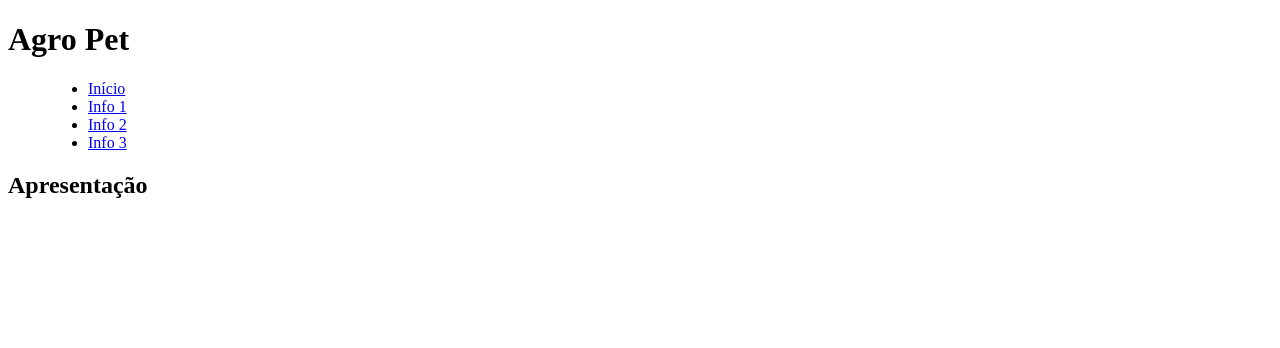
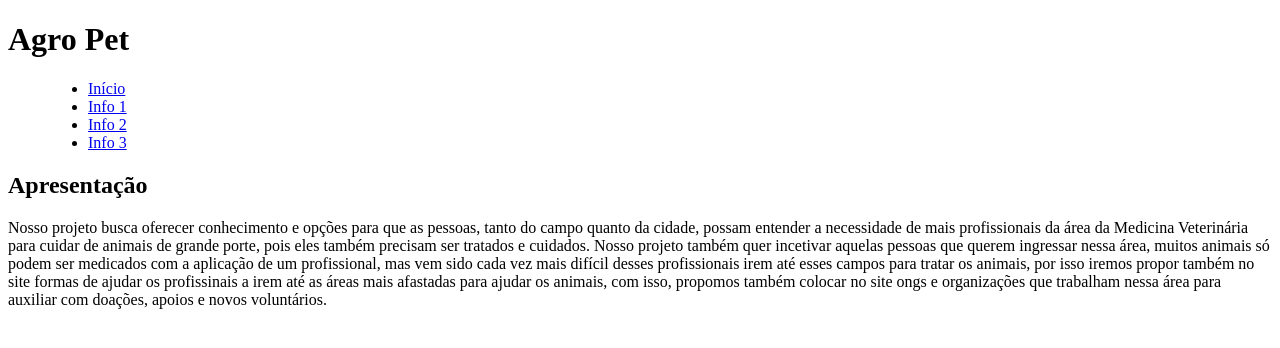
Before and after one commit to DaniIvanike/Agrinho, a plain HTML site: page index.html in a window 1280 px wide. Drawn offline with Linux system fonts and the light colour scheme.

Commit message:
apresentação

```diff
--- a/index.html
+++ b/index.html
@@ -24,6 +24,16 @@
    <section class="conteudo">
       <div class="apresentação">
            <h2>Apresentação</h2>
+           <p>Nosso projeto busca oferecer conhecimento e opções para que as pessoas, tanto do campo quanto da
+            cidade, possam entender a necessidade de mais profissionais da área da Medicina Veterinária para
+            cuidar de animais de grande porte, pois eles também precisam ser tratados e cuidados. Nosso projeto
+            também quer incetivar aquelas pessoas que querem ingressar nessa área, muitos animais só podem ser
+            medicados com a aplicação de um profissional, mas vem sido cada vez mais difícil desses profissionais
+            irem até esses campos para tratar os animais, por isso iremos propor também no site formas de ajudar
+            os profissinais a irem até as áreas mais afastadas para ajudar os animais, com isso, propomos também
+            colocar no site ongs e organizações que trabalham nessa área para auxiliar com doações, apoios e novos
+            voluntários.
+            </p>
 
       </div>
    </section>
```
